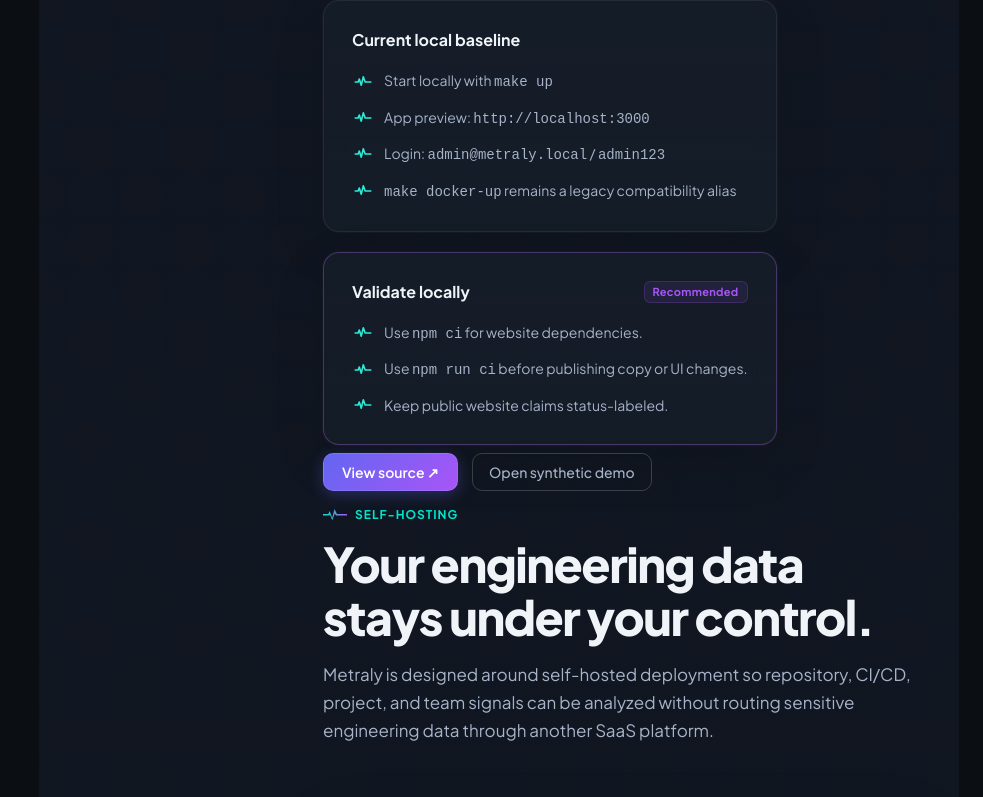
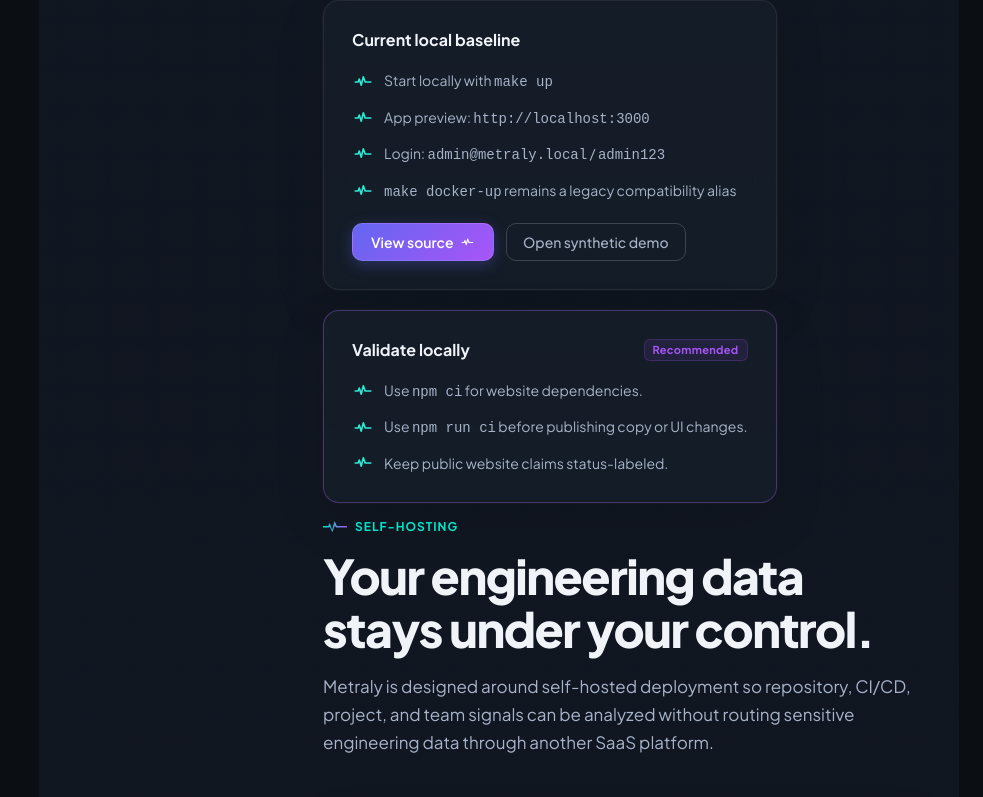
Before and after one commit to getmetraly/website, a Next.js app: page /docs in a window 1280 px wide. Shown: the part 2471-3268 px from the top of the page, without its empty margins (297-1280 px from the left). Built offline with nearby package versions, Linux system fonts and the light colour scheme.

Commit message:
Move docs quick start actions into baseline card

```diff
--- a/app/docs/page.tsx
+++ b/app/docs/page.tsx
@@ -99,6 +99,14 @@
   color: "color-mix(in srgb, var(--cyan) 82%, white)",
 };
 
+const quickStartActionsStyle = {
+  display: "flex",
+  gap: 12,
+  flexWrap: "wrap" as const,
+  alignItems: "center",
+  marginTop: 20,
+};
+
 function PulseCardText({ children }: { children: React.ReactNode }) {
   return (
     <CardText style={pulseTextStyle}>
@@ -177,6 +185,10 @@
                       <PulseCardText>Login: <code>admin@metraly.local</code> / <code>admin123</code></PulseCardText>
                       <PulseCardText><code>make docker-up</code> remains a legacy compatibility alias</PulseCardText>
                     </Stack>
+                    <div style={quickStartActionsStyle}>
+                      <a href="https://github.com/getmetraly/metraly" target="_blank" rel="noreferrer" className="btn-primary">View source <Icon name="arrowRight" /></a>
+                      <Link href="/demo" className="btn-ghost btn-large">Open synthetic demo</Link>
+                    </div>
                   </Card>
 
                   <Card accent>
@@ -188,11 +200,6 @@
                     </Stack>
                   </Card>
                 </Grid>
-
-                <div className={styles.heroActions}>
-                  <a href="https://github.com/getmetraly/metraly" target="_blank" rel="noreferrer" className="btn-primary">View source ↗</a>
-                  <Link href="/demo" className="btn-ghost btn-large">Open synthetic demo</Link>
-                </div>
               </div>
 
               <div id="self-hosting">
```
